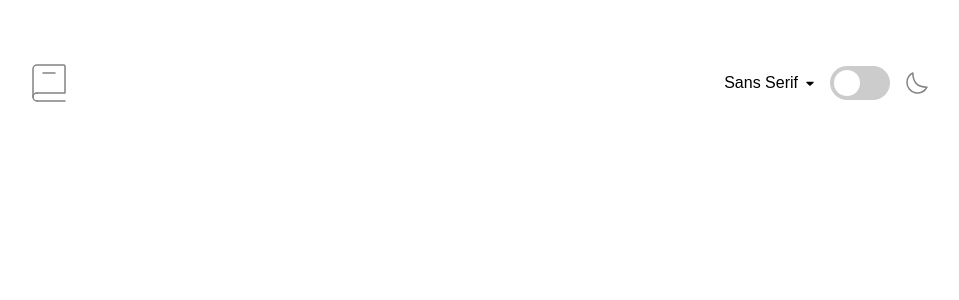
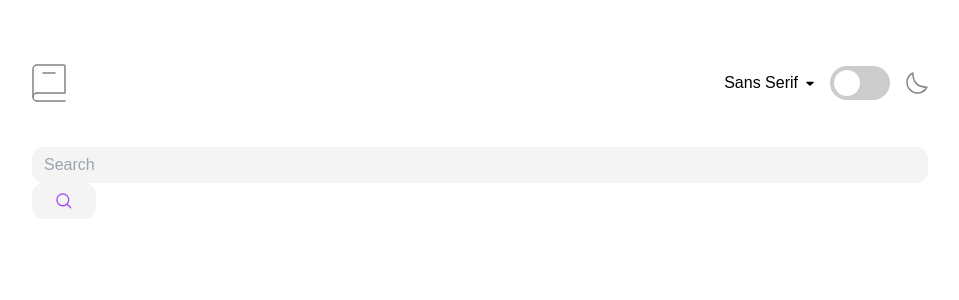
Before and after one commit to earthtobishop/dictionary-web-app, a Next.js app: page / in a window 1280 px wide. Shown: the top 300 px of the page, without its empty margins (160-1119 px from the left). Built offline with nearby package versions, Linux system fonts and the light colour scheme; what tw-elements would draw is missing.

Commit message:
Create search component

```diff
--- /dev/null
+++ b/components/search/search.tsx
@@ -0,0 +1,26 @@
+import React, { FC } from 'react'
+
+const Search: FC = () => {
+  return (
+    <div className='input-group relative flex flex-wrap h-[48px] items-stretch w-full mt-[10%] md:mt-[5%]'>
+      <input
+        type='search'
+        className='form-control relative flex-auto min-w-0 block w-full px-3 py-1.5 text-base font-normal bg-clip-padding rounded-xl transition ease-in-out m-0 outline-0 border-0 '
+        placeholder='Search'
+        aria-label='Search'
+        aria-describedby='button-addon2'
+      />
+      <button
+        className='btn inline-block px-6 py-2.5 bg-inherit font-medium text-xs leading-tight uppercase  flex items-center search-icon rounded-xl'
+        type='button'
+        id='button-addon2'
+      >
+        <div className='w-4'>
+          <img src='/assets/images/icon-search.svg' alt='' />
+        </div>
+      </button>
+    </div>
+  )
+}
+
+export default Search
--- a/components/ui/dark-theme.tsx
+++ b/components/ui/dark-theme.tsx
@@ -5,6 +5,7 @@ const DarkTheme: FC = () => {
     <style jsx global>{`
       :root {
         --background-color: rgb(14, 14, 14);
+        --input-color: #1f1f1f;
         --text-color: rgb(230, 230, 230);
       }
     `}</style>
--- a/pages/index.tsx
+++ b/pages/index.tsx
@@ -1,3 +1,4 @@
+import Search from '@/components/search/search'
 import Head from 'next/head'
 
 export default function Home() {
@@ -9,7 +10,9 @@ export default function Home() {
         <meta name='viewport' content='width=device-width, initial-scale=1' />
         <link rel='icon' href='/favicon.ico' />
       </Head>
-      <main></main>
+      <main>
+        <Search />
+      </main>
     </>
   )
 }
--- a/styles/globals.css
+++ b/styles/globals.css
@@ -6,12 +6,21 @@
 :root {
   --background-color: white;
   --text-color: black;
+  --input-color: #f4f4f4;
 }
 
 body {
   font-family: Arial, Helvetica, sans-serif;
   background-color: var(--background-color);
   color: var(--text-color);
+}
+
+input {
+  background-color: var(--input-color);
+}
+
+.search-icon {
+  background-color: var(--input-color);
 }
 
 a {
```
